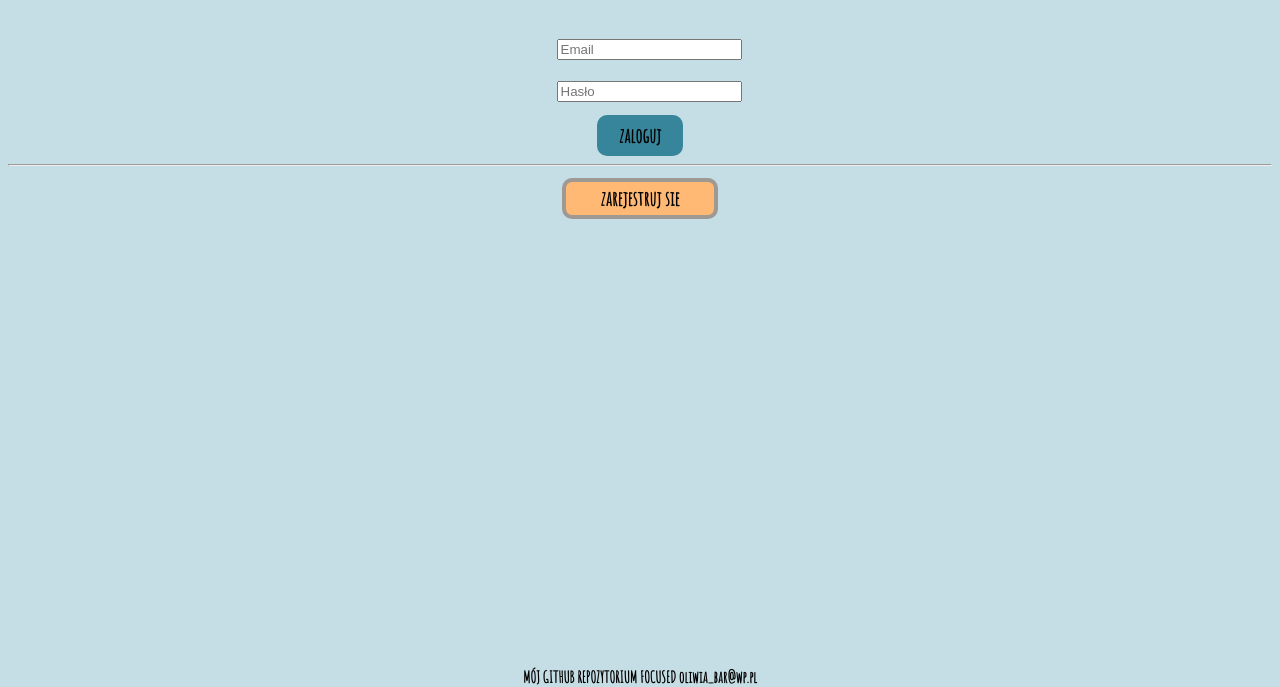
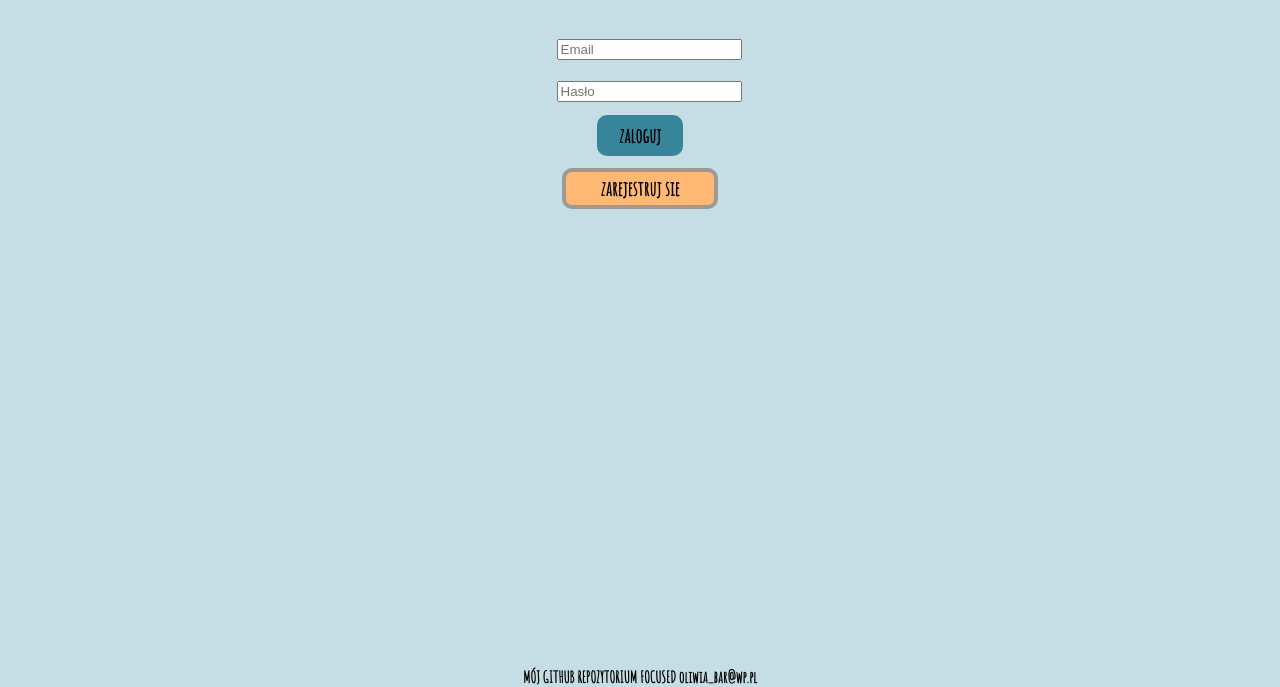
Before and after one commit to AllCoolNicknamesWereTaken/Focused, a plain HTML site: page views/1view.html in a window 1280 px wide. Shown: the part 113-800 px from the top of the page. Drawn offline with Linux system fonts and the light colour scheme.

Commit message:
first view

```diff
--- a/views/1view.html
+++ b/views/1view.html
@@ -26,7 +26,6 @@
     <div class="button1">
       zaloguj
     </div>
-    <hr></hr>
     <div class='button2'>
       zarejestruj sie
     </div>
```
